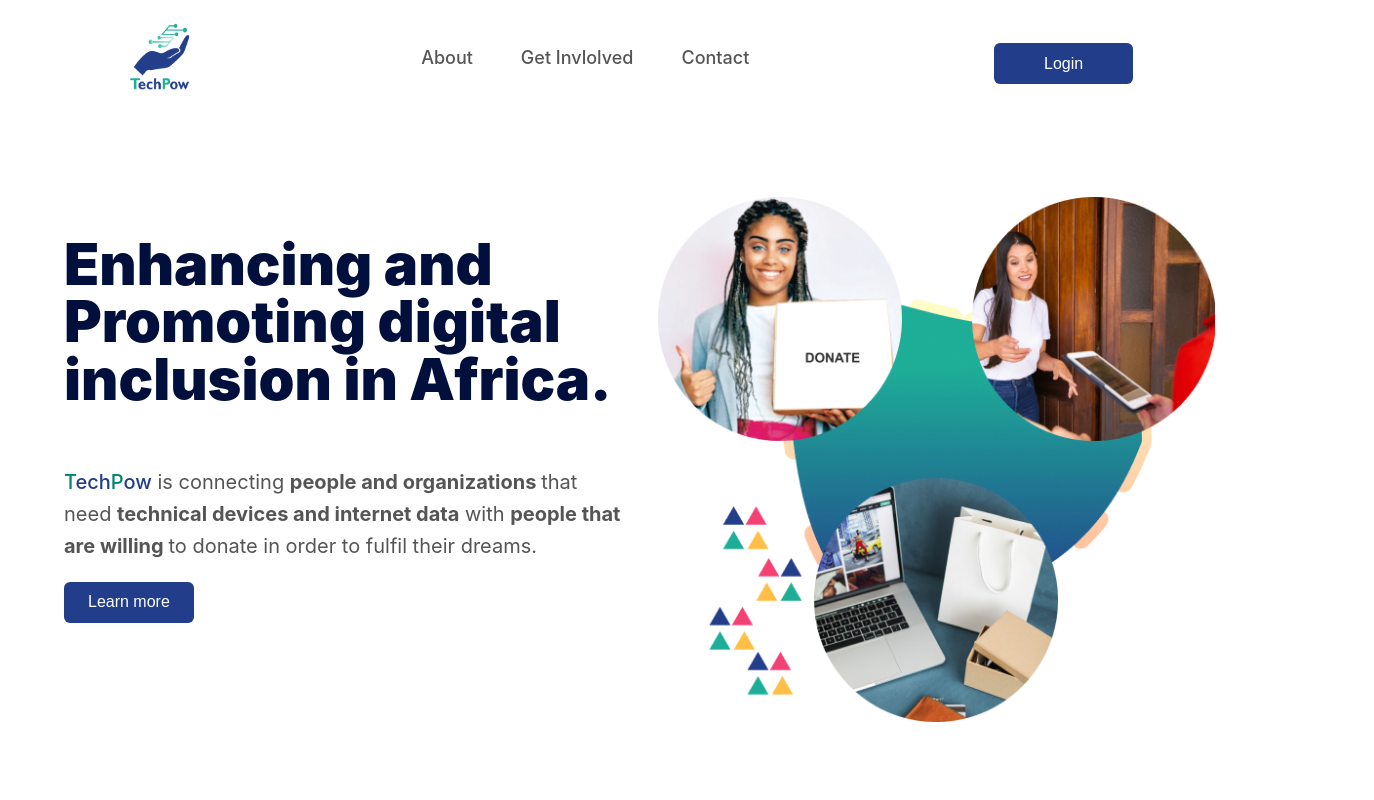
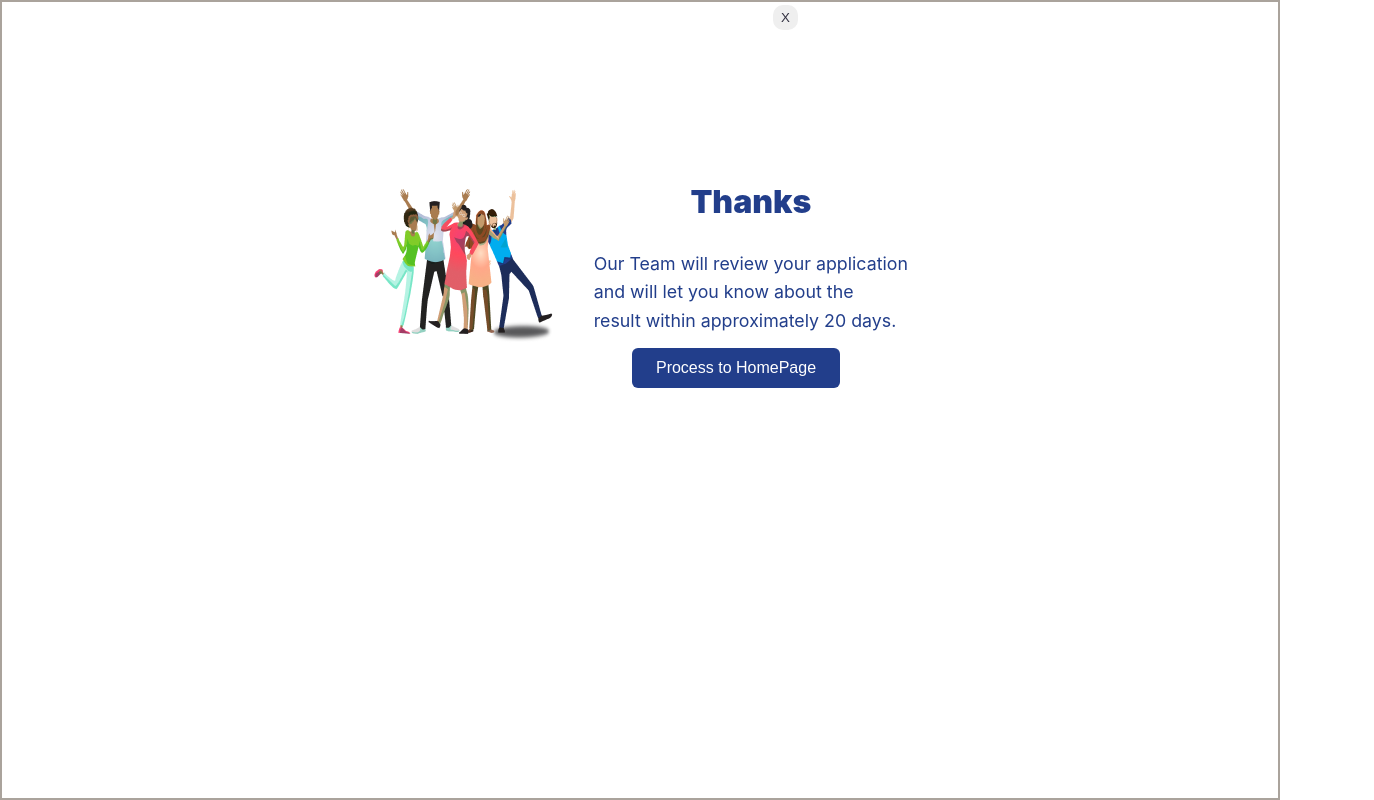
Before and after one commit to Women-Techsters-Fellowship-2021/Group1-FinalProject-TechPow-FrontEnd, a React (Create React App) app: page /Thankyou-cardDonee in a window 1280 px wide. Before the commit this address led to /. Shown: the top 800 px of the page, 1374 px wide, since content can reach past the window. Built offline with nearby package versions, Linux system fonts and the light colour scheme.

Commit message:
ThankyouCardUpdate

```diff
--- a/src/App.js
+++ b/src/App.js
@@ -24,6 +24,8 @@ import EmailVerification from './pages/EmailVerification';
 import Donees from './pages/Donees';
 import Searchbox from './components/Searchbox';
 import DoneeProfile from './pages/Donee-Profile';
+import ThankyouCard from './components/Thankyou-cardDonee';
+import ThankyouCardDonor from './components/Thankyou-cardDonor';
 
 function App() {
   return (
@@ -100,11 +102,18 @@ function App() {
           {/* <Route exact path="/donees/:doneeid"> */}
           <Route path="/DoneeProfile">
             <DoneeProfile />
-					</Route>
+          </Route>
 
           <Route path="/Searchbox">
-						<Searchbox />
-					</Route>
+            <Searchbox />
+          </Route>
+          <Route path="/Thankyou-cardDonee">
+            <ThankyouCard />
+          </Route>
+
+          <Route path="/Thankyou-cardDonor">
+            <ThankyouCardDonor />
+          </Route>
 
           <Redirect to="/" />
 
--- a/src/components/Donee-card/index.jsx
+++ b/src/components/Donee-card/index.jsx
@@ -30,7 +30,7 @@ function DoneeCard({ donee }) {
                             </div>
                         </div>
                         <div className="butns">
-                            <button className="btn-primary">Donate</button>
+                            <Link to="/DonorApplicationForm"><button className="btn-primary">Donate</button></Link>
                             <div className="shareIcon">
                                 <p className="share-text">Share</p>
                                 <img src={shareicon} alt="" className="extra-small-icon" />
--- a/src/components/TabNav/index.jsx
+++ b/src/components/TabNav/index.jsx
@@ -1,5 +1,5 @@
 import React from 'react';
-import Tabpane from "./tabpane";
+import Tabpane from "./Tabpane";
 import "./style.css";
 import PersonalInfo from '../../pages/DoneeApplicationForm/PersonalInfo';
 import Verification from '../../pages/DoneeApplicationForm/Verification';
--- /dev/null
+++ b/src/components/Thankyou-cardDonee/index.jsx
@@ -0,0 +1,31 @@
+import { Link } from 'react-router-dom';
+import React from 'react';
+import ThankyouImage from '../../resources/images/Group.png';
+import './style.css';
+
+
+function ThankyouCard() {
+    return (
+        <div className="thankyou-page">
+            <div className="roundbtn-div">
+                <Link to="/LandingPage"><button className="close-btn">X</button></Link>
+            </div>
+            <div className="thankyou-content">
+                <div className="thankyou-div">
+                    <img className="thankyouimage" src={ThankyouImage} alt="" />
+                </div>
+                <div className="thankyou-div">
+                    <h2 className="center-text">Thanks</h2>
+                    <p className="blue-text">Our Team will review your application<br />and will let you know about the<br />result within approximately 20 days.
+                    </p>
+                </div>
+
+            </div>
+            <div className="proceed-btn">
+                <Link to="/LandingPage"><button className="btn btn-primary">Process to HomePage </button></Link>
+            </div>
+
+        </div >
+    );
+}
+export default ThankyouCard;
--- /dev/null
+++ b/src/components/Thankyou-cardDonee/style.css
@@ -0,0 +1,49 @@
+
+.thankyou-page{
+  width : 100%;
+  height: 100vh;
+  border: 2px solid rgb(170, 163, 156);
+}
+
+.roundbtn-div{
+    width : 100%;
+    text-align: right;
+    margin-left: -30rem;
+    }
+.close-btn {
+
+  color: rgb(50, 49, 65);
+  border-radius:10px;
+  border: none;
+  width: 25px;
+height: 25px;
+cursor: pointer;
+}
+
+.close-btn:hover{
+color:rgb(206, 205, 204);
+background-color:rgb(36, 36, 58) ;
+}
+
+.thankyou-content {
+    width: 100%;
+    height: 60%;
+    display: flex;
+   align-items: center;
+   justify-content: center;
+}
+
+.thankyou-image{
+    max-width: 100%;
+    height: 80px;
+}
+.thankyou-div{
+  margin: 1em;
+}
+
+.proceed-btn{
+    width : 100%;
+    text-align: center;
+    margin-left: 6rem;
+    margin-top: -10rem;
+}
--- /dev/null
+++ b/src/components/Thankyou-cardDonor/index.jsx
@@ -0,0 +1,33 @@
+import { Link } from 'react-router-dom';
+import React from 'react';
+import ThankyouImage from '../../resources/images/Group.png';
+import './style.css';
+
+
+function ThankyouCardDonor() {
+    return (
+        <div className="thankyou-page">
+            <div className="roundbtn-div">
+                <Link to="/LandingPage"><button className="close-btn">X</button></Link>
+            </div>
+            <div className="thankyou-content">
+                <div className="thankyou-div">
+                    <img className="thankyouimage" src={ThankyouImage} alt="" />
+                </div>
+                <div className="thankyou-div">
+                    <h2 className="center-text">Thanks</h2>
+                    <p className="blue-text">Details of our onsite address would be sent<br />to your email. Kindly check your mail.
+                    </p>
+                </div>
+
+            </div>
+            <div className="proceed-btn">
+                <Link to="/LandingPage"><button className="btn btn-primary">Process to HomePage </button></Link>
+            </div>
+
+        </div >
+    );
+
+
+}
+export default ThankyouCardDonor;
--- /dev/null
+++ b/src/components/Thankyou-cardDonor/style.css
@@ -0,0 +1,49 @@
+
+.thankyou-page{
+  width : 100%;
+  height: 100vh;
+  border: 2px solid rgb(170, 163, 156);
+}
+
+.roundbtn-div{
+    width : 100%;
+    text-align: right;
+    margin-left: -30rem;
+    }
+.close-btn {
+
+  color: rgb(50, 49, 65);
+  border-radius:10px;
+  border: none;
+  width: 25px;
+height: 25px;
+cursor: pointer;
+}
+
+.close-btn:hover{
+color:rgb(206, 205, 204);
+background-color:rgb(36, 36, 58) ;
+}
+
+.thankyou-content {
+    width: 100%;
+    height: 60%;
+    display: flex;
+   align-items: center;
+   justify-content: center;
+}
+
+.thankyou-image{
+    max-width: 100%;
+    height: 80px;
+}
+.thankyou-div{
+  margin: 1em;
+}
+
+.proceed-btn{
+    width : 100%;
+    text-align: center;
+    margin-left: 6rem;
+    margin-top: -10rem;
+}
--- a/src/pages/Donee-Profile/index.jsx
+++ b/src/pages/Donee-Profile/index.jsx
@@ -4,7 +4,7 @@ import { Link } from 'react-router-dom';
 function DoneeProfile() {
     return (
         <div className="donee-profile">
-            <Link to="/DoneeApplicationForm">
+            <Link to="/DonorApplicationForm">
                 <button className="btn-primary">Donate Now</button>
             </Link>
         </div>
--- a/src/pages/DoneeApplicationForm/PersonalInfo.jsx
+++ b/src/pages/DoneeApplicationForm/PersonalInfo.jsx
@@ -28,8 +28,6 @@ function PersonalInfo() {
                 <div>
                     <div className="form-input">
                         <label>Full Name</label>
-                        <input type="text" name="fullname" id="fullname" {...register('fullName', { required: true })} />
-                        <span className="notify">Please enter a legal name here. We will ask for your preferred name later.</span>
                         <input type="text" name="fullname"
                             required
                             id="fullname" {...register('fullName', { required: true })} />
@@ -53,9 +51,6 @@ function PersonalInfo() {
                         <label>Date of Birth</label>
                         <input type="text" name="dob" id="dob" placeholder="MM/DD/YYYY" {...register('dob', { required: true })} />
                         <span className="notify"><strong>Please Note:</strong> To make a donation request, you must be 18 years or above.</span>
-                        <input type="text" name="dob"
-                            required id="dob" placeholder="MM/DD/YYYY" {...register('dob', { required: true })} />
-                        <span className="notify">Please Note: To make a donation request, you must be 18 years or above.</span>
                     </div>
                     <div className="form-input">
                         <label for="Gender">Gender</label>
--- a/src/pages/DoneeApplicationForm/Verification.jsx
+++ b/src/pages/DoneeApplicationForm/Verification.jsx
@@ -6,6 +6,7 @@ import Axios from 'axios';
 import { useHistory } from 'react-router-dom';
 import { AppContext } from '../../components/AppStateProvider';
 import { toast } from 'react-toastify';
+//import ThankyouCard from '../../components/Thankyou-cardDonee';
 
 function Verification() {
     const { register, handleSubmit } = useForm();
@@ -136,7 +137,8 @@ function Verification() {
                                 donee: newDoneeApplication,
                             },
                         })
-                        usehistory.push('/Home');
+
+                        usehistory.push('/Thankyou-cardDonee');
                         return true;
                     }
                     for (let index = 0; index < result.data.errors.length; index++) {
--- a/src/pages/DoneeApplicationForm/index.jsx
+++ b/src/pages/DoneeApplicationForm/index.jsx
@@ -14,6 +14,7 @@ import './style.css';
 function DoneeApplicationForm() {
     const { state: { isLoggedIn } } = useContext(AppContext);
     const usehistory = useHistory();
+
     if (!isLoggedIn) {
         usehistory.push('/Login');
         return toast.error("Please Login to get started...",
--- a/src/pages/DonorApplicationForm/index.jsx
+++ b/src/pages/DonorApplicationForm/index.jsx
@@ -56,7 +56,7 @@ function DonorApplication() {
                             donor: newDonation,
                         },
                     })
-                    usehistory.push('/LandingPage');
+                    usehistory.push('/Thankyou-cardDonor');
                     return true;
                 }
                 for (let index = 0; index < result.data.errors.length; index++) {
```
Also changed, not shown: src/resources/images/Group.png (added).
